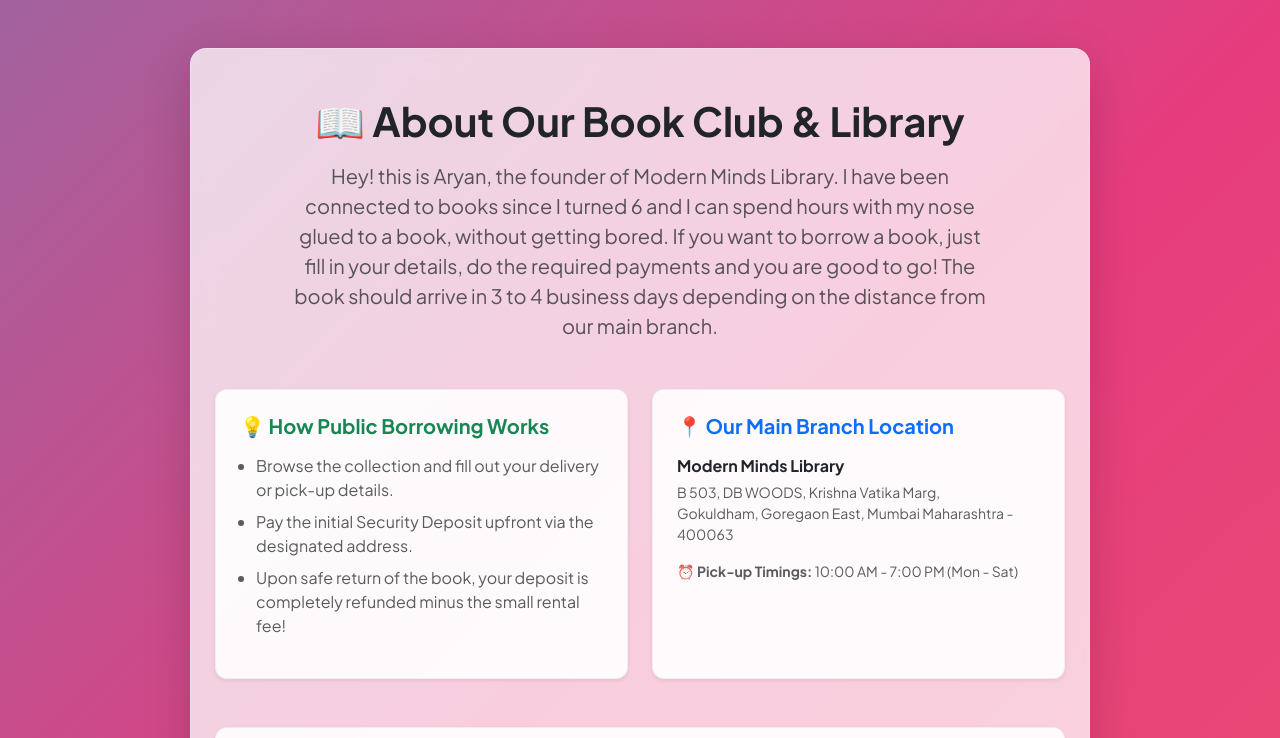
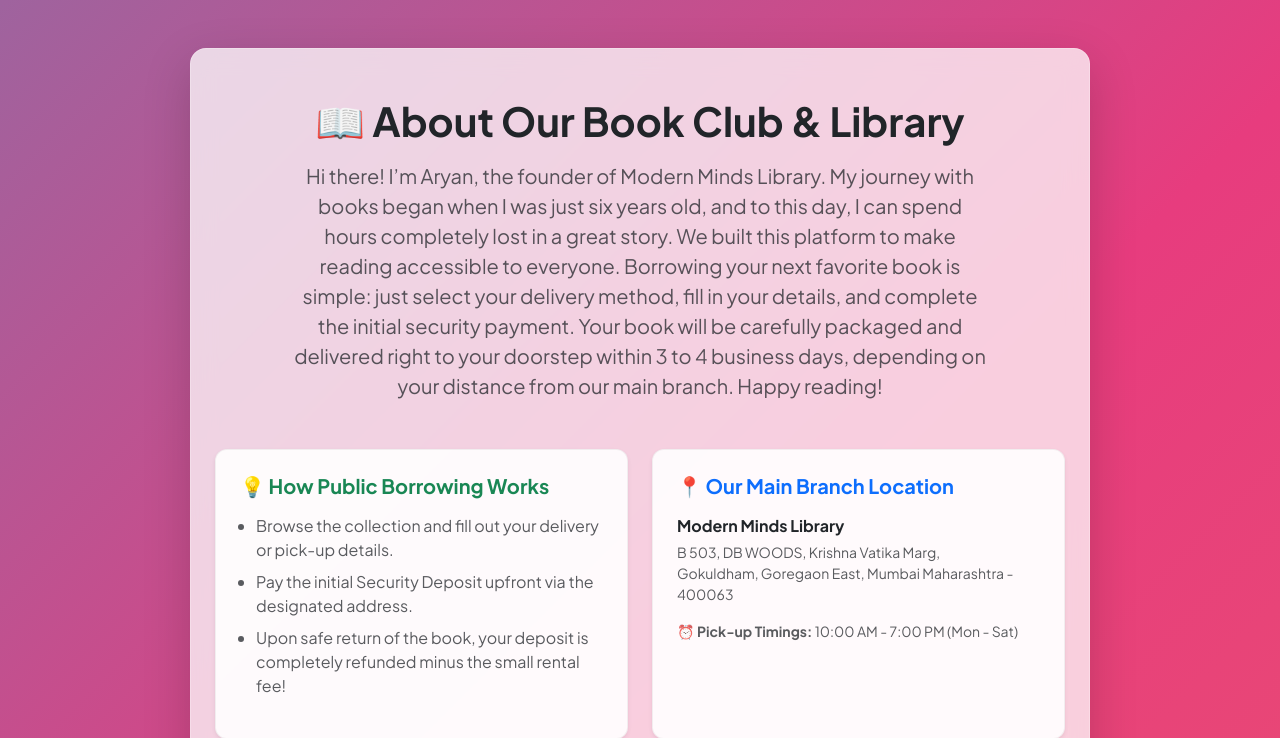
Before and after one commit to AryanTulsyan/Library, a Django app: template books/templates/books/about.html in a window 1280 px wide. Shown: the top 738 px of the page. Run offline with Django 3.2, Linux system fonts and the light colour scheme; the template is opened without the code that fills it, so the values that code supplies are empty.

Commit message:
UI: Updated About Page introductory text and heading details

```diff
--- a/books/templates/books/about.html
+++ b/books/templates/books/about.html
@@ -59,10 +59,11 @@
 <div class="container my-5 py-5 px-4 glass-panel shadow-lg text-center mx-auto">
     <h1 class="fw-bold text-dark mb-3">📖 About Our Book Club & Library</h1>
     <p class="fs-5 text-muted mx-auto mb-5" style="max-width: 700px;">
-        Hey! this is Aryan, the founder of Modern Minds Library.
-        I have been connected to books since I turned 6 and I can spend hours with my nose glued to a book, without getting bored.
-        If you want to borrow a book, just fill in your details, do the required payments and you are good to go!
-        The book should arrive in 3 to 4 business days depending on the distance from our main branch.
+        Hi there! I’m Aryan, the founder of Modern Minds Library.
+        My journey with books began when I was just six years old, and to this day, I can spend hours completely lost in a great story.
+        We built this platform to make reading accessible to everyone.
+        Borrowing your next favorite book is simple: just select your delivery method, fill in your details, and complete the initial security payment. Your book will be carefully packaged and delivered right to your doorstep within 3 to 4 business days, depending on your distance from our main branch.
+        Happy reading!
     </p>
 
     <div class="row g-4 text-start mb-5">
```
